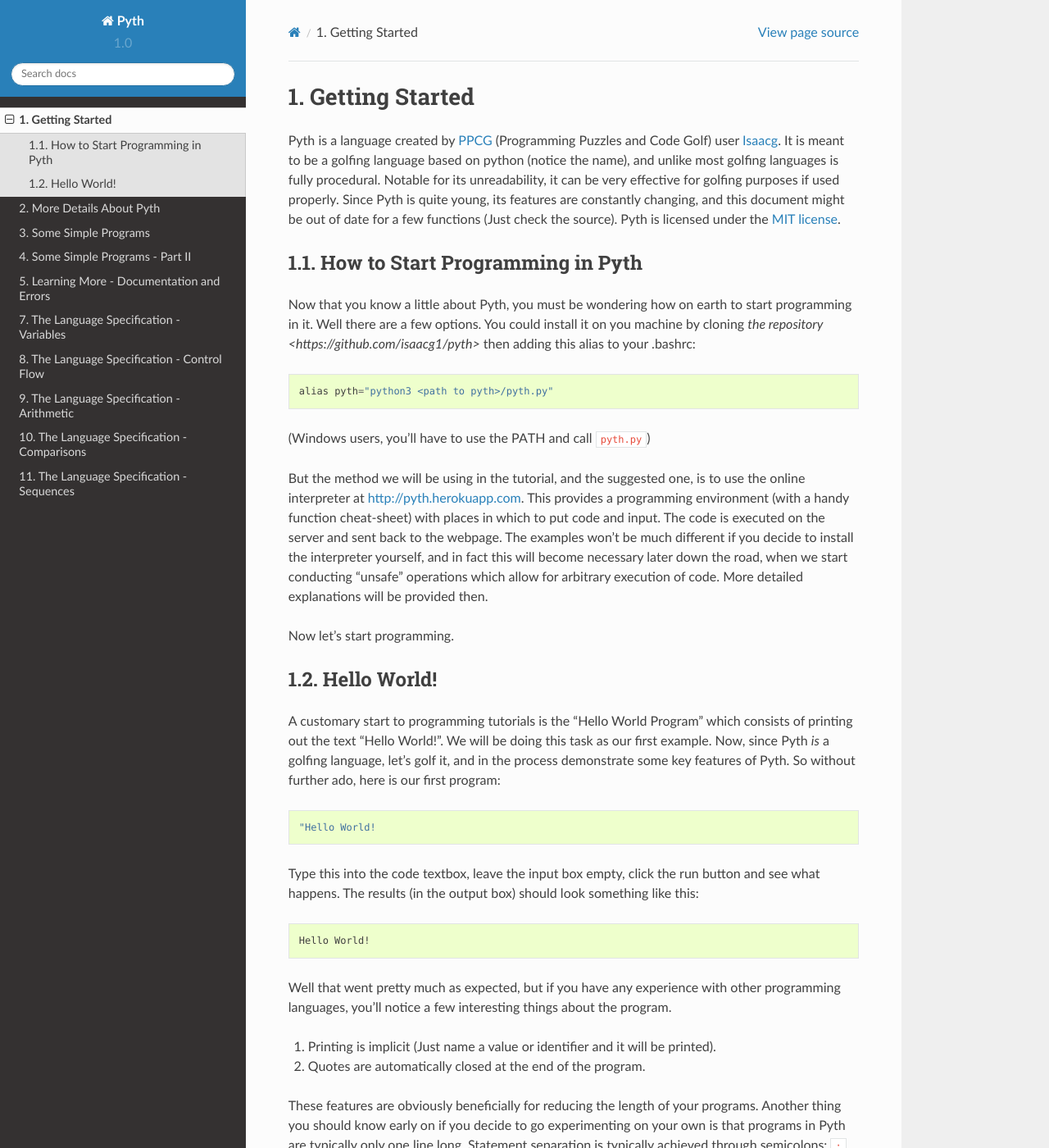
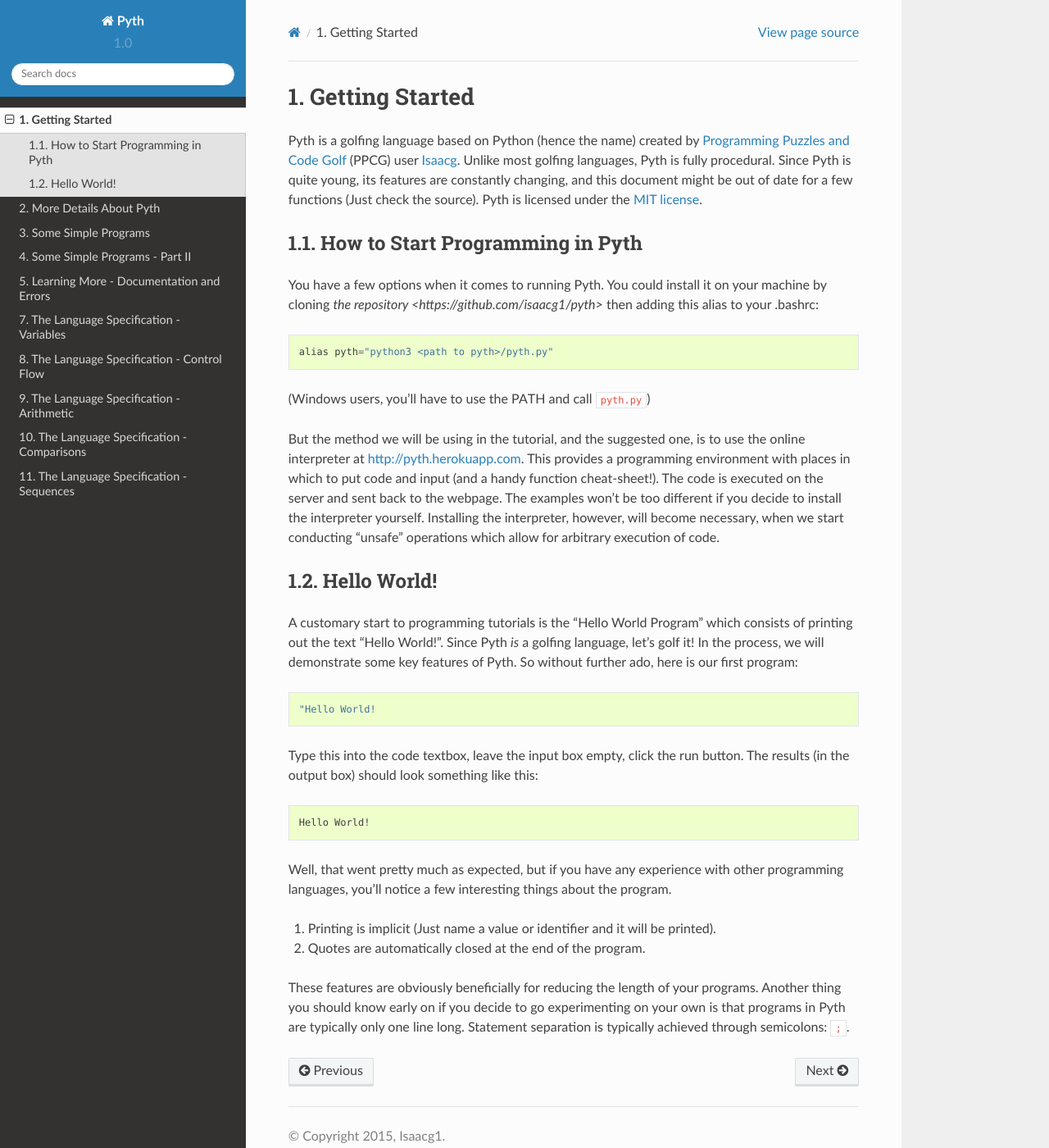
Before and after one commit to isaacg1/pyth, a Sphinx documentation site: the page built from docs/getting-started.rst, in a window 1280 px wide and 1400 px high. Shown: the whole window at 82% size. Built offline with Sphinx 7.4.7 and the Read the Docs theme 2.0.0, drawn with Linux system fonts in a browser that asks for light colours; pages that are not in the unit, such as notebooks, are missing from menus; some of the changed text lies outside the part shown.

Commit message:
Removed some words.
I thought some of the words were unnecessary. I could be wrong.

```diff
--- a/docs/getting-started.rst
+++ b/docs/getting-started.rst
@@ -1,36 +1,32 @@
 1. Getting Started
 ******************
 
-Pyth is a language created by `PPCG <http://codegolf.stackexchange.com>`_ (Programming Puzzles and Code Golf) user `Isaacg <http://codegolf.stackexchange.com/users/20080/isaacg>`_. It is meant to be a golfing language based on python (notice the name), and unlike most golfing languages is fully procedural. Notable for its unreadability, it can be very effective for golfing purposes if used properly. Since Pyth is quite young, its features are constantly changing, and this document might be out of date for a few functions (Just check the source). Pyth is licensed under the `MIT license <http://opensource.org/licenses/MIT>`_.
+Pyth is a golfing language based on Python (hence the name) created by `Programming Puzzles and Code Golf <http://codegolf.stackexchange.com>`_ (PPCG) user `Isaacg <http://codegolf.stackexchange.com/users/20080/isaacg>`_. Unlike most golfing languages, Pyth is fully procedural. Since Pyth is quite young, its features are constantly changing, and this document might be out of date for a few functions (Just check the source). Pyth is licensed under the `MIT license <http://opensource.org/licenses/MIT>`_.
 
 1.1. How to Start Programming in Pyth
 =====================================
-Now that you know a little about Pyth, you must be wondering how on earth to start programming in it. Well there are a few options. You could install it on you machine by cloning `the repository <https://github.com/isaacg1/pyth>` then adding this alias to your .bashrc::
+You have a few options when it comes to running Pyth. You could install it on your machine by cloning `the repository <https://github.com/isaacg1/pyth>` then adding this alias to your .bashrc::
 
 	alias pyth="python3 <path to pyth>/pyth.py"
 
 (Windows users, you'll have to use the PATH and call ``pyth.py``)
 
-But the method we will be using in the tutorial, and the suggested one, is to use the online interpreter at http://pyth.herokuapp.com. This provides a programming environment (with a handy function cheat-sheet) with places in which to put code and input. The code is executed on the server and sent back to the webpage. The examples won't be much different if you decide to install the interpreter yourself, and in fact this will become necessary later down the road, when we start conducting "unsafe" operations which allow for arbitrary execution of code. More detailed explanations will be provided then.
-
-Now let's start programming.
+But the method we will be using in the tutorial, and the suggested one, is to use the online interpreter at http://pyth.herokuapp.com. This provides a programming environment with places in which to put code and input (and a handy function cheat-sheet!). The code is executed on the server and sent back to the webpage. The examples won't be too different if you decide to install the interpreter yourself. Installing the interpreter, however, will become necessary, when we start conducting "unsafe" operations which allow for arbitrary execution of code.
 
 1.2. Hello World!
 =================
 
-A customary start to programming tutorials is the "Hello World Program" which consists of printing out the text "Hello World!". We will be doing this task as our first example. Now, since Pyth *is* a golfing language, let's golf it, and in the process demonstrate some key features of Pyth. So without further ado, here is our first program::
+A customary start to programming tutorials is the "Hello World Program" which consists of printing out the text "Hello World!".  Since Pyth *is* a golfing language, let's golf it! In the process, we will demonstrate some key features of Pyth. So without further ado, here is our first program::
 
 	"Hello World!
 
-Type this into the code textbox, leave the input box empty, click the run button and see what happens. The results (in the output box) should look something like this::
+Type this into the code textbox, leave the input box empty, click the run button. The results (in the output box) should look something like this::
 
 	Hello World!
 
-Well that went pretty much as expected, but if you have any experience with other programming languages, you'll notice a few interesting things about the program.
+Well, that went pretty much as expected, but if you have any experience with other programming languages, you'll notice a few interesting things about the program.
 
 #. Printing is implicit (Just name a value or identifier and it will be printed).
 #. Quotes are automatically closed at the end of the program.
 
 These features are obviously beneficially for reducing the length of your programs. Another thing you should know early on if you decide to go experimenting on your own is that programs in Pyth are typically only one line long. Statement separation is typically achieved through semicolons: ``;``.
-
-Next up is learning more about the language.
```
